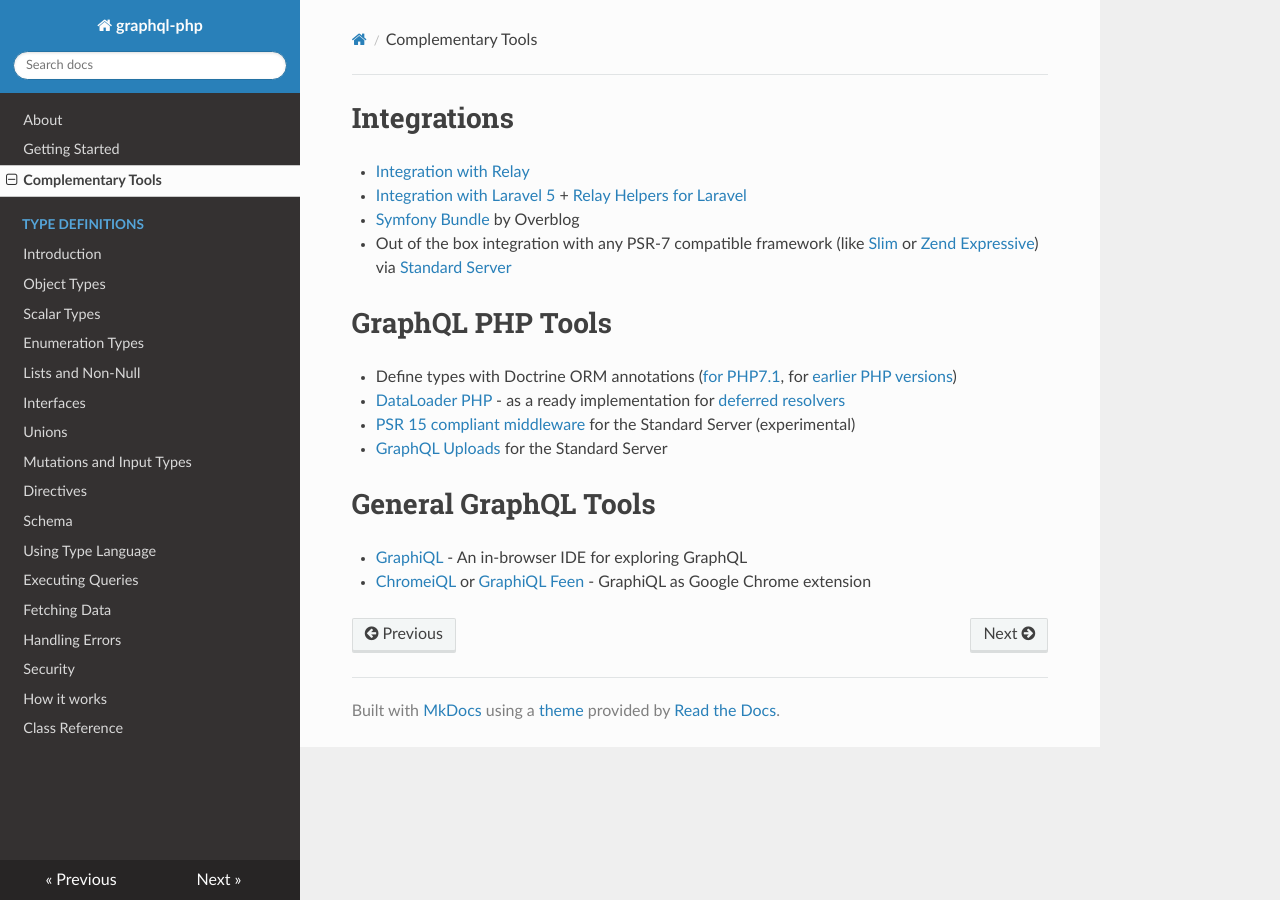
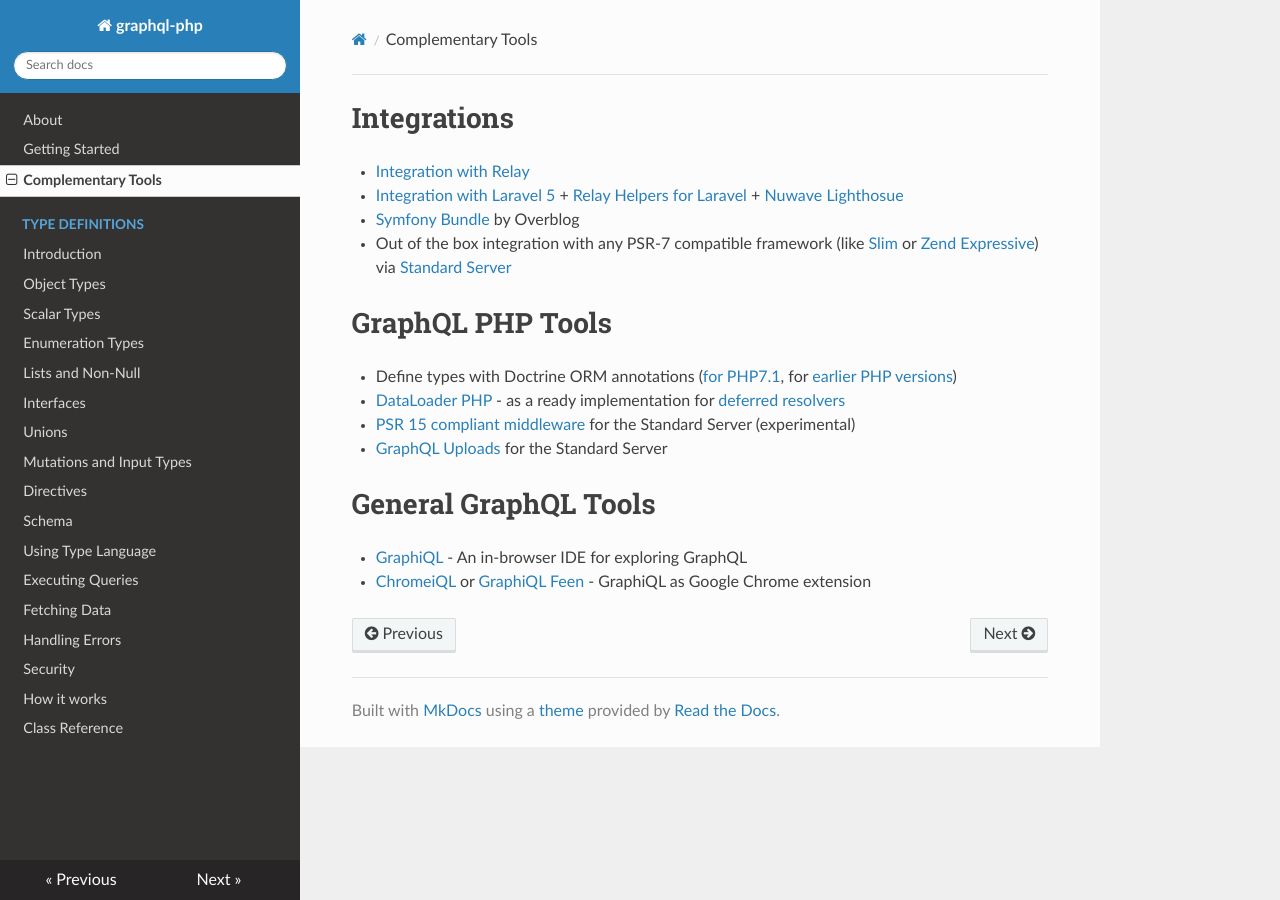
Before and after one commit to webonyx/graphql-php, an MkDocs documentation site: the page built from docs/complementary-tools.md, in a window 1280 px wide. Built offline with MkDocs 1.6.1, drawn with Linux system fonts in a browser that asks for light colours; nearby versions of some CDN libraries; old or Windows-style settings are respelled for this version of MkDocs.

Commit message:
Add Nuwave Lighthouse to Docs.

```diff
--- a/docs/complementary-tools.md
+++ b/docs/complementary-tools.md
@@ -1,17 +1,20 @@
 # Integrations
-- [Integration with Relay](https://github.com/ivome/graphql-relay-php)
-- [Integration with Laravel 5](https://github.com/Folkloreatelier/laravel-graphql) + [Relay Helpers for Laravel](https://github.com/nuwave/laravel-graphql-relay)
-- [Symfony Bundle](https://github.com/overblog/GraphQLBundle) by Overblog
-- Out of the box integration with any PSR-7 compatible framework (like [Slim](http://slimframework.com) or [Zend Expressive](http://zendframework.github.io/zend-expressive/)) via [Standard Server](executing-queries.md/#using-server)
+
+* [Integration with Relay](https://github.com/ivome/graphql-relay-php)
+* [Integration with Laravel 5](https://github.com/Folkloreatelier/laravel-graphql) + [Relay Helpers for Laravel](https://github.com/nuwave/laravel-graphql-relay) + [Nuwave Lighthosue](https://github.com/nuwave/lighthouse)
+* [Symfony Bundle](https://github.com/overblog/GraphQLBundle) by Overblog
+* Out of the box integration with any PSR-7 compatible framework (like [Slim](http://slimframework.com) or [Zend Expressive](http://zendframework.github.io/zend-expressive/)) via [Standard Server](executing-queries.md/#using-server)
 
 # GraphQL PHP Tools
-- Define types with Doctrine ORM annotations ([for PHP7.1](https://github.com/Ecodev/graphql-doctrine), for [earlier PHP versions](https://github.com/rahuljayaraman/doctrine-graphql))
-- [DataLoader PHP](https://github.com/overblog/dataloader-php) - as a ready implementation for [deferred resolvers](data-fetching.md#solving-n1-problem)
-- [PSR 15 compliant middleware](https://github.com/phps-cans/psr7-middleware-graphql) for the Standard Server (experimental)
-- [GraphQL Uploads](https://github.com/Ecodev/graphql-upload) for the Standard Server
+
+* Define types with Doctrine ORM annotations ([for PHP7.1](https://github.com/Ecodev/graphql-doctrine), for [earlier PHP versions](https://github.com/rahuljayaraman/doctrine-graphql))
+* [DataLoader PHP](https://github.com/overblog/dataloader-php) - as a ready implementation for [deferred resolvers](data-fetching.md#solving-n1-problem)
+* [PSR 15 compliant middleware](https://github.com/phps-cans/psr7-middleware-graphql) for the Standard Server (experimental)
+* [GraphQL Uploads](https://github.com/Ecodev/graphql-upload) for the Standard Server
 
 # General GraphQL Tools
-- [GraphiQL](https://github.com/graphql/graphiql) - An in-browser IDE for exploring GraphQL
-- [ChromeiQL](https://chrome.google.com/webstore/detail/chromeiql/fkkiamalmpiidkljmicmjfbieiclmeij)
+
+* [GraphiQL](https://github.com/graphql/graphiql) - An in-browser IDE for exploring GraphQL
+* [ChromeiQL](https://chrome.google.com/webstore/detail/chromeiql/fkkiamalmpiidkljmicmjfbieiclmeij)
   or [GraphiQL Feen](https://chrome.google.com/webstore/detail/graphiql-feen/mcbfdonlkfpbfdpimkjilhdneikhfklp) -
   GraphiQL as Google Chrome extension
```
